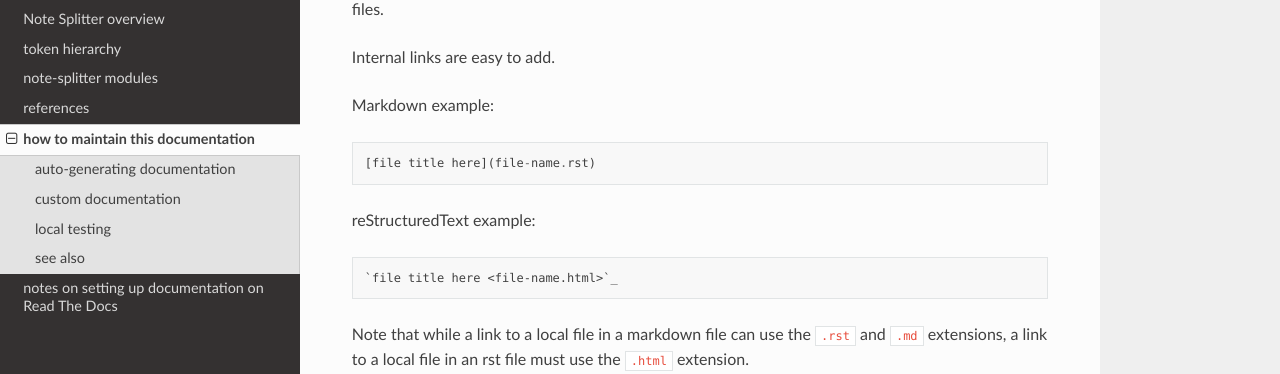
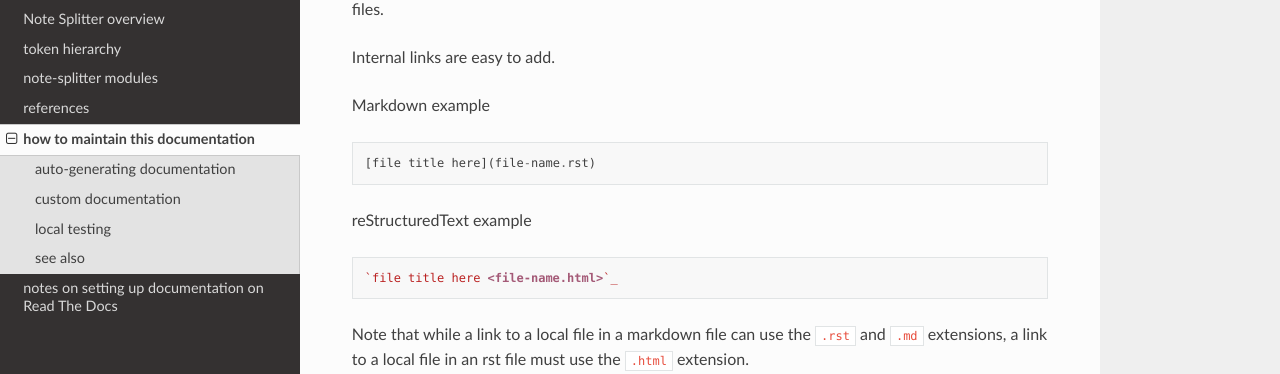
Before and after one commit to wheelercj/note-splitter, a Sphinx documentation site: the page built from docs/how-to-doc.rst, in a window 1280 px wide and 900 px high, scrolled down 592 px. Shown: the part 162-536 px from the top of the window. Built offline with Sphinx 7.4.7 and the Read the Docs theme 2.0.0, drawn with Linux system fonts in a browser that asks for light colours.

Commit message:
Fix warnings about code block formatting

```diff
--- a/docs/how-to-doc.rst
+++ b/docs/how-to-doc.rst
@@ -22,13 +22,17 @@ We can also add our own manually written documentation files. Read The Docs supp
 
 | Internal links are easy to add.
 
-Markdown example::
+Markdown example
 
-    [file title here](file-name.rst)
+.. code-block::
 
-reStructuredText example::
+  [file title here](file-name.rst)
 
-    `file title here <file-name.html>`_
+reStructuredText example
+
+.. code-block:: rst
+
+  `file title here <file-name.html>`_
 
 Note that while a link to a local file in a markdown file can use the ``.rst`` and ``.md`` extensions, a link to a local file in an rst file must use the ``.html`` extension.
 
```
